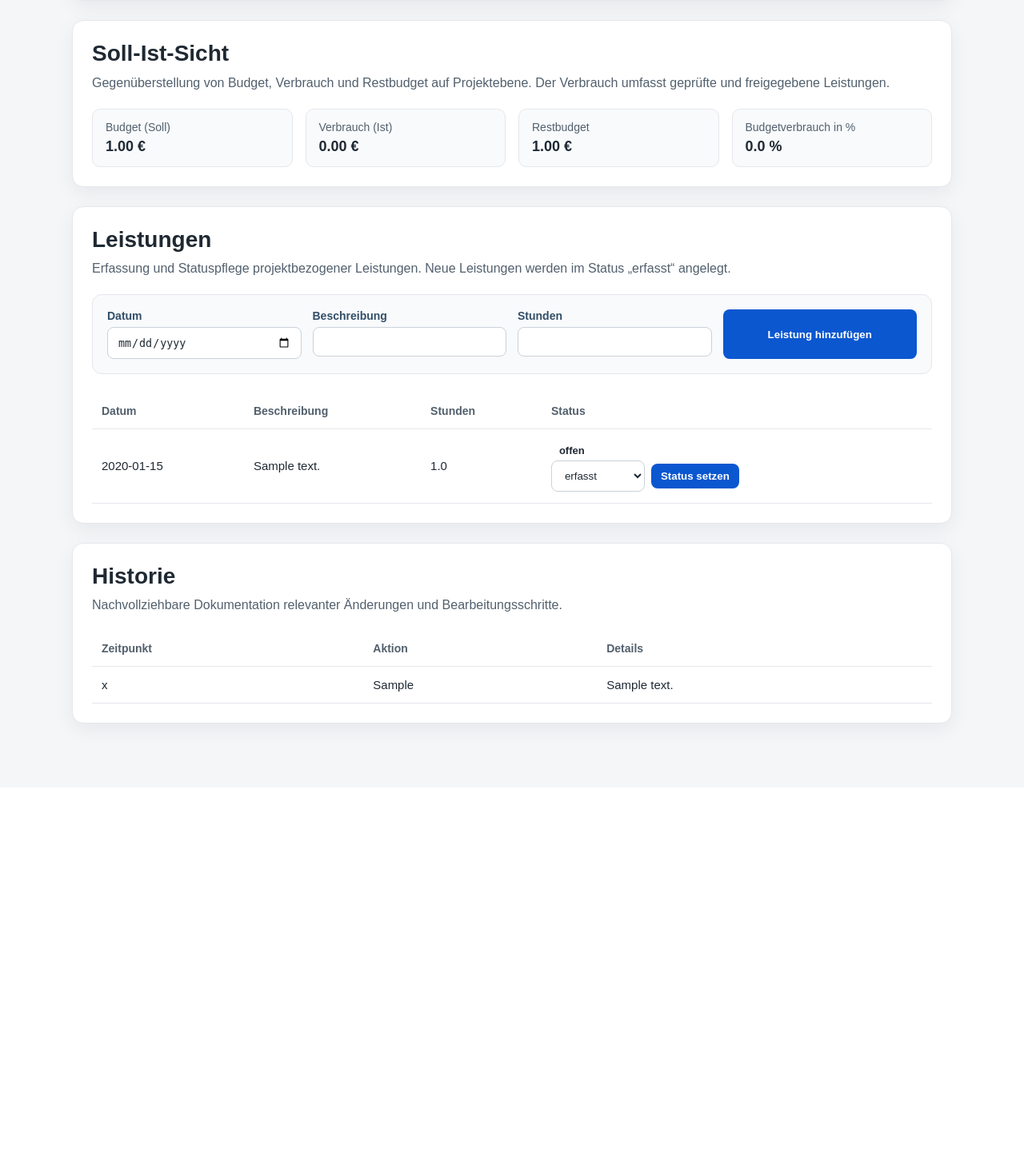
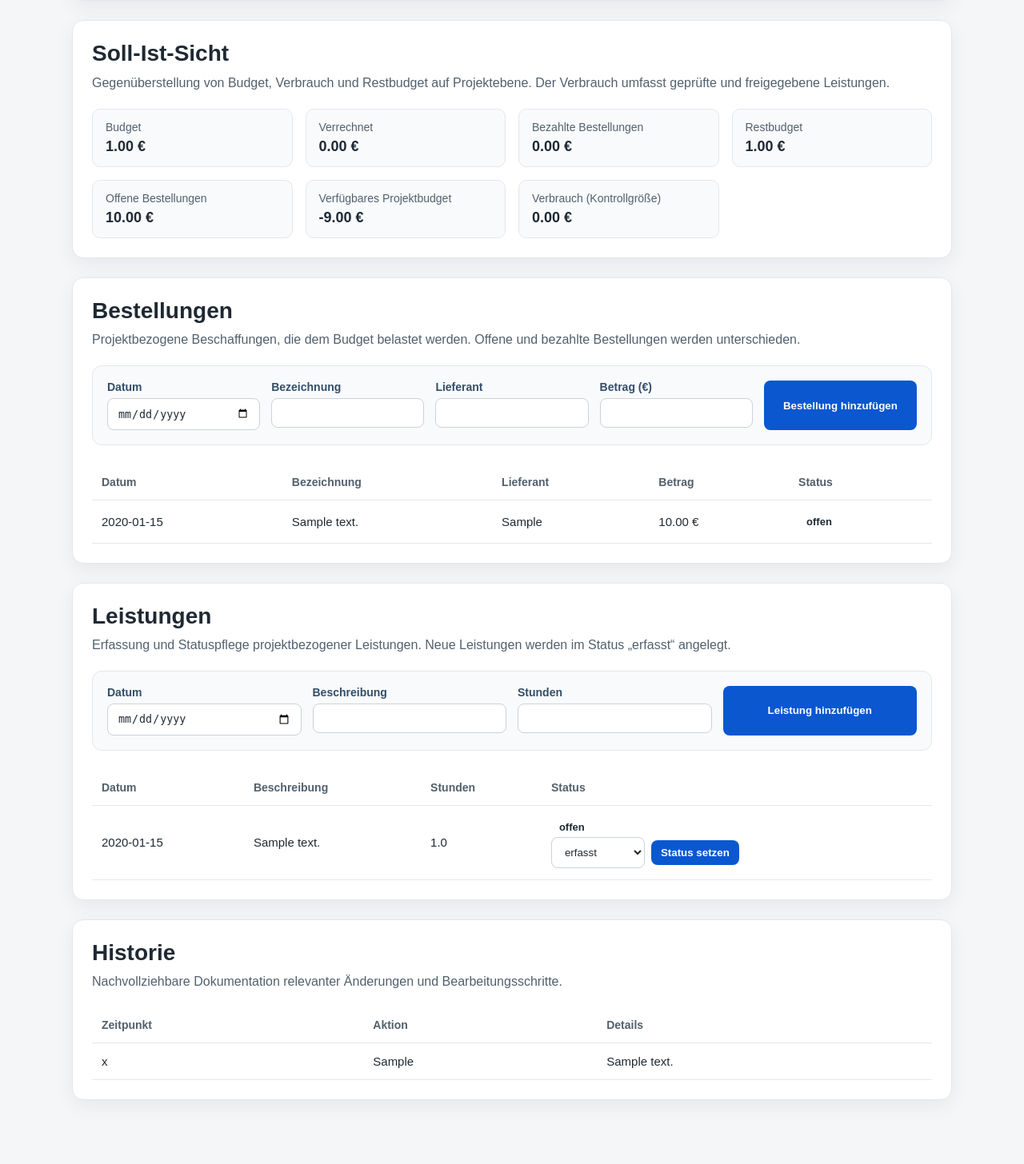
Before and after one commit to viccylng/Masterarbeit, a Flask app: page /projects/1 in a window 1280 px wide. Shown: the part 662-2118 px from the top of the page at 80% size. Before the commit the page ends 1588 px from the top, so only its background shows below. Run offline with Flask 3, Linux system fonts and the light colour scheme; tables that the repository leaves empty hold one stand-in row (values such as "Sample post").

Commit message:
Bestellungen als projektbezogene Beschaffungen ergänzt, Soll-Ist-Sicht um Restbudget und verfügbares Projektbudget erweitert

```diff
--- a/prototyp/app.py
+++ b/prototyp/app.py
@@ -71,6 +71,9 @@ def can_edit_project(role):
     """Wer darf Leistungen erfassen?"""
     return role in {"project_manager_a", "project_manager_b", "controlling"}
 
+def can_add_order(role):
+    """Wer darf Bestellungen erfassen? Nur Controlling."""
+    return role == "controlling"
 
 def can_set_status(role, new_status):
     """Wer darf eine Leistung auf einen bestimmten Status setzen?"""
@@ -101,6 +104,7 @@ def project_detail(project_id):
         current_role=current_role,
         available_roles=AVAILABLE_ROLES,
         can_edit=can_edit_project(current_role),
+        can_add_order=can_add_order(current_role),
         statuses=SERVICE_STATUSES,
         status_permissions=STATUS_PERMISSIONS,
     )
@@ -127,6 +131,33 @@ def add_service(project_id):
         project,
         "Leistung hinzugefuegt",
         f"{new_service.description} mit {new_service.hours:.1f} Stunden wurde im Status 'erfasst' angelegt.",
+    )
+
+    db.session.commit()
+    return redirect(url_for("project_detail", project_id=project_id, role=current_role))
+
+@app.route("/projects/<int:project_id>/add-order", methods=["POST"])
+def add_order(project_id):
+    current_role = get_form_role()
+    project = get_project_or_404(project_id, current_role)
+
+    if not can_add_order(current_role):
+        abort(403)
+
+    # Neue Bestellungen starten standardmaessig im Status 'offen'.
+    new_order = Order(
+        date=request.form["date"],
+        description=request.form["description"],
+        supplier=request.form["supplier"],
+        amount=float(request.form["amount"]),
+        status="offen",
+    )
+    project.orders.append(new_order)
+
+    AuditEntry.create(
+        project,
+        "Bestellung erfasst",
+        f"Bestellung '{new_order.description}' ueber {new_order.amount:.2f} EUR ({new_order.supplier}) wurde im Status 'offen' angelegt.",
     )
 
     db.session.commit()
--- a/prototyp/models.py
+++ b/prototyp/models.py
@@ -38,6 +38,12 @@ class Project(db.Model):
         cascade="all, delete-orphan",
         order_by="AuditEntry.id.desc()",
     )
+    orders = db.relationship(
+        "Order",
+        backref="project",
+        cascade="all, delete-orphan",
+        order_by="Order.id",
+    )
 
     # --- Berechnete Kennzahlen (Soll-Ist-Sicht auf Projektebene) ---
     # Abgeleitete Groessen werden nicht gespeichert, sondern bei jeder Abfrage
@@ -57,9 +63,24 @@ class Project(db.Model):
         return sum(s.hours for s in relevant) * self.hourly_rate
 
     @property
+    def orders_paid(self):
+        """Summe der bereits bezahlten Bestellungen, in Euro."""
+        return sum(o.amount for o in self.orders if o.status == "bezahlt")
+
+    @property
+    def orders_open(self):
+        """Summe der noch offenen Bestellungen, in Euro."""
+        return sum(o.amount for o in self.orders if o.status == "offen")
+
+    @property
     def remaining_budget(self):
-        """Restbudget (Soll minus Ist): Budget abzueglich Verbrauch, in Euro."""
-        return self.budget - self.consumed
+        """Restbudget: Budget abzueglich Verrechnetem und bezahlten Bestellungen, in Euro."""
+        return self.budget - self.invoiced - self.orders_paid
+
+    @property
+    def available_project_budget(self):
+        """Verfuegbares Projektbudget: Restbudget abzueglich offener Bestellungen, in Euro."""
+        return self.remaining_budget - self.orders_open
 
     @property
     def budget_consumption_percent(self):
@@ -84,6 +105,19 @@ class Service(db.Model):
     hours = db.Column(db.Float, nullable=False, default=0.0)
     status = db.Column(db.String(20), nullable=False, default="erfasst")
 
+class Order(db.Model):
+    """Projektbezogene Beschaffung (eigene Bestellung)."""
+
+    __tablename__ = "orders"
+
+    id = db.Column(db.Integer, primary_key=True)
+    project_id = db.Column(db.Integer, db.ForeignKey("projects.id"), nullable=False)
+    date = db.Column(db.String(20), nullable=False)
+    description = db.Column(db.String(300), nullable=False)
+    supplier = db.Column(db.String(200), nullable=False)
+    amount = db.Column(db.Float, nullable=False, default=0.0)
+    status = db.Column(db.String(20), nullable=False, default="offen")
+
 
 class AuditEntry(db.Model):
     """Eintrag im Audit-Log. Dokumentiert Aenderungen an einem Projekt."""
--- a/prototyp/templates/project_detail.html
+++ b/prototyp/templates/project_detail.html
@@ -88,21 +88,99 @@
 
             <div class="info-grid">
                 <div class="info-item">
-                    <span class="info-label">Budget (Soll)</span>
+                    <span class="info-label">Budget</span>
                     <span class="info-value">{{ "%.2f"|format(project.budget) }} €</span>
                 </div>
                 <div class="info-item">
-                    <span class="info-label">Verbrauch (Ist)</span>
-                    <span class="info-value">{{ "%.2f"|format(project.consumed) }} €</span>
+                    <span class="info-label">Verrechnet</span>
+                    <span class="info-value">{{ "%.2f"|format(project.invoiced) }} €</span>
+                </div>
+                <div class="info-item">
+                    <span class="info-label">Bezahlte Bestellungen</span>
+                    <span class="info-value">{{ "%.2f"|format(project.orders_paid) }} €</span>
                 </div>
                 <div class="info-item">
                     <span class="info-label">Restbudget</span>
                     <span class="info-value">{{ "%.2f"|format(project.remaining_budget) }} €</span>
                 </div>
                 <div class="info-item">
-                    <span class="info-label">Budgetverbrauch in %</span>
-                    <span class="info-value">{{ "%.1f"|format(project.budget_consumption_percent) }} %</span>
+                    <span class="info-label">Offene Bestellungen</span>
+                    <span class="info-value">{{ "%.2f"|format(project.orders_open) }} €</span>
                 </div>
+                <div class="info-item">
+                    <span class="info-label">Verfügbares Projektbudget</span>
+                    <span class="info-value">{{ "%.2f"|format(project.available_project_budget) }} €</span>
+                </div>
+                <div class="info-item">
+                    <span class="info-label">Verbrauch (Kontrollgröße)</span>
+                    <span class="info-value">{{ "%.2f"|format(project.consumed) }} €</span>
+                </div>
+            </div>
+        </section>
+
+        <section class="card">
+            <div class="card-header">
+                <h2>Bestellungen</h2>
+                <p>Projektbezogene Beschaffungen, die dem Budget belastet werden. Offene und bezahlte Bestellungen werden unterschieden.</p>
+            </div>
+
+            {% if can_add_order %}
+            <form action="{{ url_for('add_order', project_id=project.id) }}" method="post" class="service-form">
+                <input type="hidden" name="role" value="{{ current_role }}">
+
+                <div class="form-row">
+                    <label for="order-date">Datum</label>
+                    <input type="date" id="order-date" name="date" required>
+                </div>
+
+                <div class="form-row">
+                    <label for="order-description">Bezeichnung</label>
+                    <input type="text" id="order-description" name="description" required>
+                </div>
+
+                <div class="form-row">
+                    <label for="order-supplier">Lieferant</label>
+                    <input type="text" id="order-supplier" name="supplier" required>
+                </div>
+
+                <div class="form-row">
+                    <label for="order-amount">Betrag (€)</label>
+                    <input type="number" id="order-amount" name="amount" step="0.01" required>
+                </div>
+
+                <button type="submit">Bestellung hinzufügen</button>
+            </form>
+            {% else %}
+            <p>Für die aktuell gewählte Rolle steht keine Erfassung von Bestellungen zur Verfügung.</p>
+            {% endif %}
+
+            <div class="table-wrapper">
+                <table>
+                    <thead>
+                        <tr>
+                            <th>Datum</th>
+                            <th>Bezeichnung</th>
+                            <th>Lieferant</th>
+                            <th>Betrag</th>
+                            <th>Status</th>
+                        </tr>
+                    </thead>
+                    <tbody>
+                        {% for order in project.orders %}
+                        <tr>
+                            <td>{{ order.date }}</td>
+                            <td>{{ order.description }}</td>
+                            <td>{{ order.supplier }}</td>
+                            <td>{{ "%.2f"|format(order.amount) }} €</td>
+                            <td>
+                                <span class="status-badge status-{{ order.status|lower|replace(' ', '-') }}">
+                                    {{ order.status }}
+                                </span>
+                            </td>
+                        </tr>
+                        {% endfor %}
+                    </tbody>
+                </table>
             </div>
         </section>
 
```
Also changed, not shown: prototyp/seed.py (+11 -1 lines).
